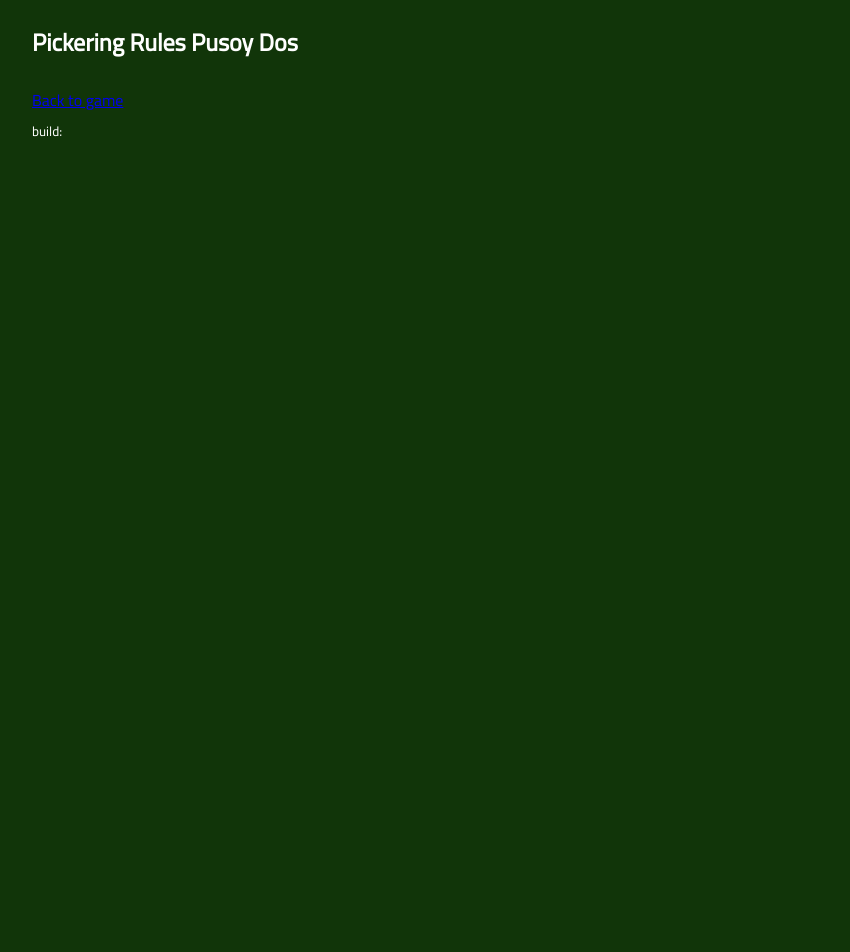
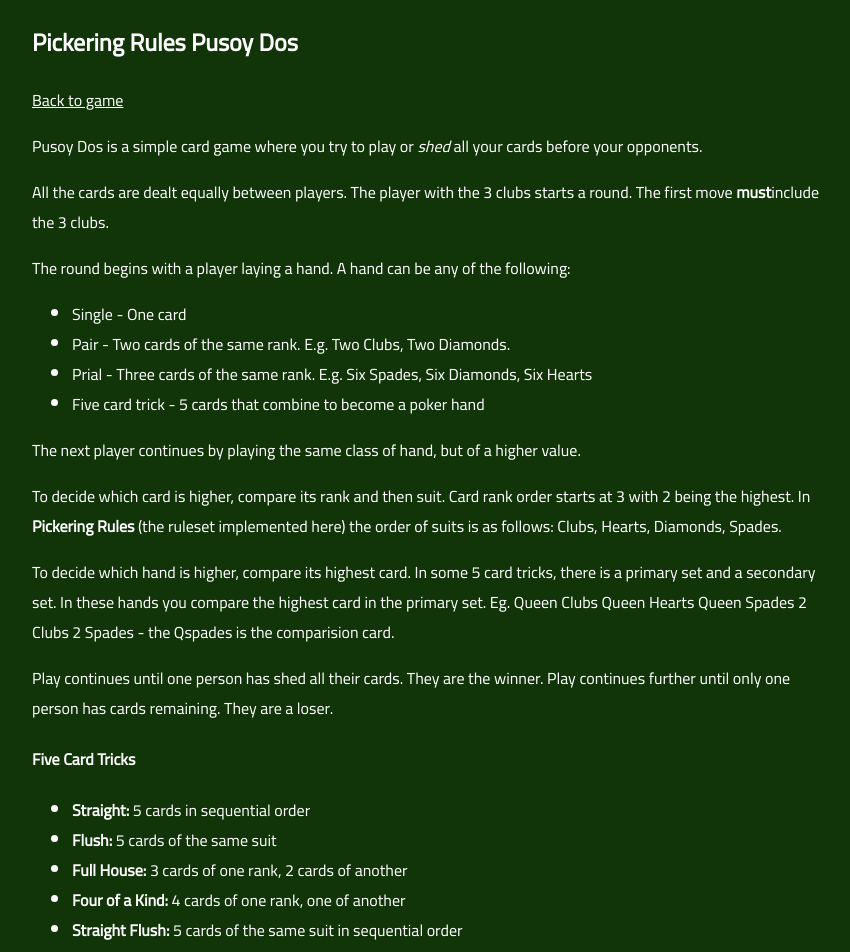
Before and after one commit to soydos/pusoy-dos-ui, a React app: page /about in a window 1280 px wide. Shown: the top 952 px of the page, without its empty margins (208-1058 px from the left). Before the commit the page ends 800 px from the top, so only its background shows below. Built offline with nearby package versions, Linux system fonts and the light colour scheme.

Commit message:
add about page and persist game between page transitions

```diff
--- a/src/App.js
+++ b/src/App.js
@@ -10,6 +10,7 @@ import About from "./pages/about/About";
 
 import css from './App.sass';
 
+const store = {};
 const App = () => {
   return(
      <Router>
@@ -28,7 +29,11 @@ const App = () => {
           </ul>
         </nav>
 */}
-        <Route path="/" exact component={Game} />
+        <Route
+            path="/"
+            render={(props) => <Game {...props} store={store} />}
+             exact
+        />
         <Route path="/about/" component={About} />
     </Router>
   );
--- a/src/App.sass
+++ b/src/App.sass
@@ -8,3 +8,6 @@ body
   font-family: 'Cairo', sans-serif
   background-color: #113509
   color: #FFF
+
+a, a:visited
+  color: #FFF
--- a/src/components/suggested_move/SuggestedMove.js
+++ b/src/components/suggested_move/SuggestedMove.js
@@ -46,7 +46,7 @@ const SuggestedMove = ({
         <div className={css.close} onClick={close}>x</div>
         { explanation }
         <div>
-            <Link to="/about">Rules</Link>
+            <p><Link to="/about">See complete rules.</Link></p>
         </div>
         <div>
             Suggested Move:
--- a/src/components/suggested_move/SuggestedMove.sass
+++ b/src/components/suggested_move/SuggestedMove.sass
@@ -4,9 +4,10 @@
   padding: 20px
   background-color: #FFF
   color: #222
-  height: 330px
   max-width: calc(100% - 16px)
   border-radius: 5px
+  a, a:visited
+    color: #222
 
 .close
   position: absolute
@@ -15,3 +16,5 @@
 
 .suggestedHand
   position: relative
+  height: 170px
+  margin-top: 20px
--- a/src/pages/about/About.js
+++ b/src/pages/about/About.js
@@ -8,6 +8,67 @@ const About = () => {
         <div>
             <h2>Pickering Rules Pusoy Dos</h2>
             <Link to="/">Back to game</Link>
+
+            <div>
+
+        <p>
+            Pusoy Dos is a simple card game where you try to
+            play or <em>shed</em> all your cards before your opponents.
+        </p>
+
+        <p>
+            All the cards are dealt equally between players.
+            The player with the 3 clubs starts a round. The first move <strong>must</strong>
+            include the 3 clubs.
+        </p>
+
+        <p>
+            The round begins with a player laying a hand. A hand can be any of the following:
+            <ul>
+                <li>Single - One card</li>
+                <li>Pair - Two cards of the same rank. E.g. Two Clubs, Two Diamonds.</li>
+                <li>Prial -
+                    Three cards of the same rank.
+                    E.g. Six Spades, Six Diamonds, Six Hearts</li>
+                <li>Five card trick - 5 cards that combine to become a poker hand</li>
+            </ul>
+        </p>
+
+        <p>
+            The next player continues by playing the same class
+            of hand, but of a higher value.
+        </p>
+
+
+        <p>To decide which card is higher, compare its rank and then suit.
+            Card rank order starts at 3 with 2 being the highest.
+            In <strong>Pickering Rules</strong> (the ruleset implemented here)
+            the order of suits is as follows: Clubs, Hearts, Diamonds, Spades.</p>
+
+
+        <p>To decide which hand is higher, compare its highest card. In some 5 card tricks,
+            there is a primary set and a secondary set. In these hands you compare the highest
+            card in the primary set. Eg. Queen Clubs Queen Hearts Queen Spades 2 Clubs 2 Spades
+            - the Qspades is the comparision card.</p>
+
+        <p>Play continues until one person has shed all their cards. They are the winner. Play
+            continues further until only one person has cards remaining. They are a loser.</p>
+
+        <h4>Five Card Tricks</h4>
+
+        <ul>
+            <li><strong>Straight:</strong> 5 cards in sequential order</li>
+            <li><strong>Flush:</strong> 5 cards of the same suit</li>
+            <li><strong>Full House:</strong> 3 cards of one rank, 2 cards of another</li>
+            <li><strong>Four of a Kind:</strong> 4 cards of one rank, one of another</li>
+            <li><strong>Straight Flush:</strong> 5 cards of the same suit in sequential order</li>
+        </ul>
+
+
+        <h4>Reversals</h4>
+        <p>When a player lays a <strong>Four of a Kind</strong> the order of card ranks
+and suits are reversed. 3 Clubs becomes the highest card and 2 Spades the lowest.</p>
+            </div>
         </div>
     );
 }
--- a/src/pages/game/Game.js
+++ b/src/pages/game/Game.js
@@ -9,7 +9,7 @@ import SuggestedMove from '../../components/suggested_move/SuggestedMove';
 
 import css from './Game.sass';
 
-const Game = () => {
+const Game = ({store}) => {
   // Just hardcode for now
   const overlap = 30;
   const players = [
@@ -20,15 +20,21 @@ const Game = () => {
   ];
 
   // State
+  let storedGame = store.game || null;
+  let storedWasm = store.wasm || null;
+  let storedNextPlayer = store.nextPlayer || null;
+  let storedLastMove = store.lastMove || null;
+  let storedPlayerCards = store.playerCards || [];
+
   const [ selected, setSelected] = useState([]);
   const [ handLabel, setHandLabel ] = useState('Pass');
-  const [ playerCards, setPlayerCards ] = useState([]);
+  const [ playerCards, setPlayerCards ] = useState(storedPlayerCards);
   const [ winners, setWinners ] = useState([]);
   const [ gameOver, setGameOver ] = useState(false);
-  const [ wasm, setWasm ] = useState(null);
-  const [ game, setGame ] = useState(null);
-  const [ lastMove, setLastMove ] = useState(null);
-  const [ nextPlayer, setNextPlayer ] = useState(null);
+  const [ wasm, setWasm ] = useState(storedWasm);
+  const [ game, setGame ] = useState(storedGame);
+  const [ lastMove, setLastMove ] = useState(storedLastMove);
+  const [ nextPlayer, setNextPlayer ] = useState(storedNextPlayer);
   const [ showTips, setShowTips ] = useState(null);
 
   const [ cardWidth, setCardWidth ] = useState(0);
@@ -43,7 +49,8 @@ const Game = () => {
   // Load WASM library
   useEffect(() => {
     import( /* webpackChunkName: "wasm" */'wasm-pusoy-dos').then(wasm => {
-      setWasm(wasm);
+      store.wasm = wasm;
+      setWasm(store.wasm);
     });
   }, []);
 
@@ -113,7 +120,9 @@ const Game = () => {
 
                 let cards = wasm.get_cpu_move(game);
                 wasm.submit_move(game, nextPlayer, cards);
-                setLastMove(wasm.get_last_move(game));
+
+                store.lastMove = wasm.get_last_move(game);
+                setLastMove(store.lastMove);
                 if (cards.length) {
                   const translateFrom = {
                     'cpu1': 'translate(-50vw, 0)',
@@ -127,7 +136,8 @@ const Game = () => {
                     movesRef.current.style.transform = 'unset';
                   }, 0);
                 }
-                setNextPlayer(wasm.get_next_player(game));
+                store.nextPlayer = wasm.get_next_player(game);
+                setNextPlayer(store.nextPlayer);
                 resolve();
             }, 2000);
         } else {
@@ -150,11 +160,14 @@ const Game = () => {
 
     let game = wasm.create_game(players)
     setGame(game);
+    store.game = game;
     let player = wasm.get_player(game, players[0]);
     let joker = 0;
-    const playerCards = player.map(card => ({...card, id: card.type === 'joker' ? `joker${joker++}` : `${card.rank}${card.suit}`}));
-    setPlayerCards(playerCards);
-    setNextPlayer(wasm.get_next_player(game));
+    store.playerCards = player.map(card => ({...card, id: card.type === 'joker' ? `joker${joker++}` : `${card.rank}${card.suit}`}));
+    setPlayerCards(store.playerCards);
+
+    store.nextPlayer = wasm.get_next_player(game);
+    setNextPlayer(store.nextPlayer);
   }
 
   function updateWinners(){
@@ -194,8 +207,11 @@ const Game = () => {
     const playerCards = getPlayerCards(players[0]).map(card => ({...card, id: card.type === 'joker' ? `joker${joker++}` : `${card.rank}${card.suit}`}));
     setPlayerCards(playerCards);
     setSelected([]);
-    setLastMove(wasm.get_last_move(game));
-    setNextPlayer(wasm.get_next_player(game));
+    store.lastMove = wasm.get_last_move(game);
+    store.nextPlayer = wasm.get_next_player(game);
+
+    setLastMove(store.lastMove);
+    setNextPlayer(store.nextPlayer);
     setShowTips(null);
   }
 
@@ -257,10 +273,10 @@ const Game = () => {
   function getFrontPage(mainSection) {
     return (<div className={css.splashscreen}>
         <h1>soydos.com</h1>
-        <Link to="/about">Rules</Link>
         <div>
             {mainSection}
         </div>
+        <Link to="/about">About Pickering Rules Pusoy Dos</Link>
     </div>);
   }
 
```
